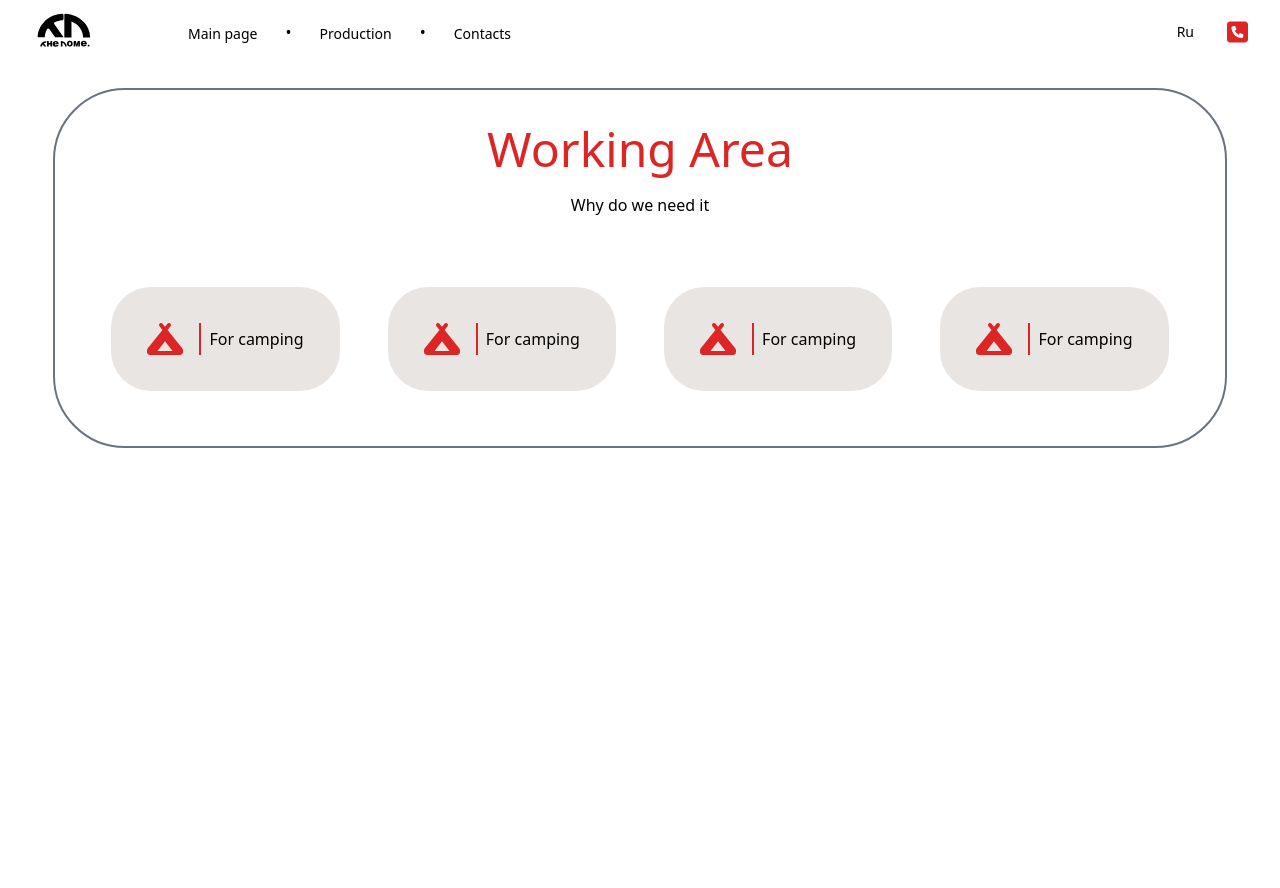
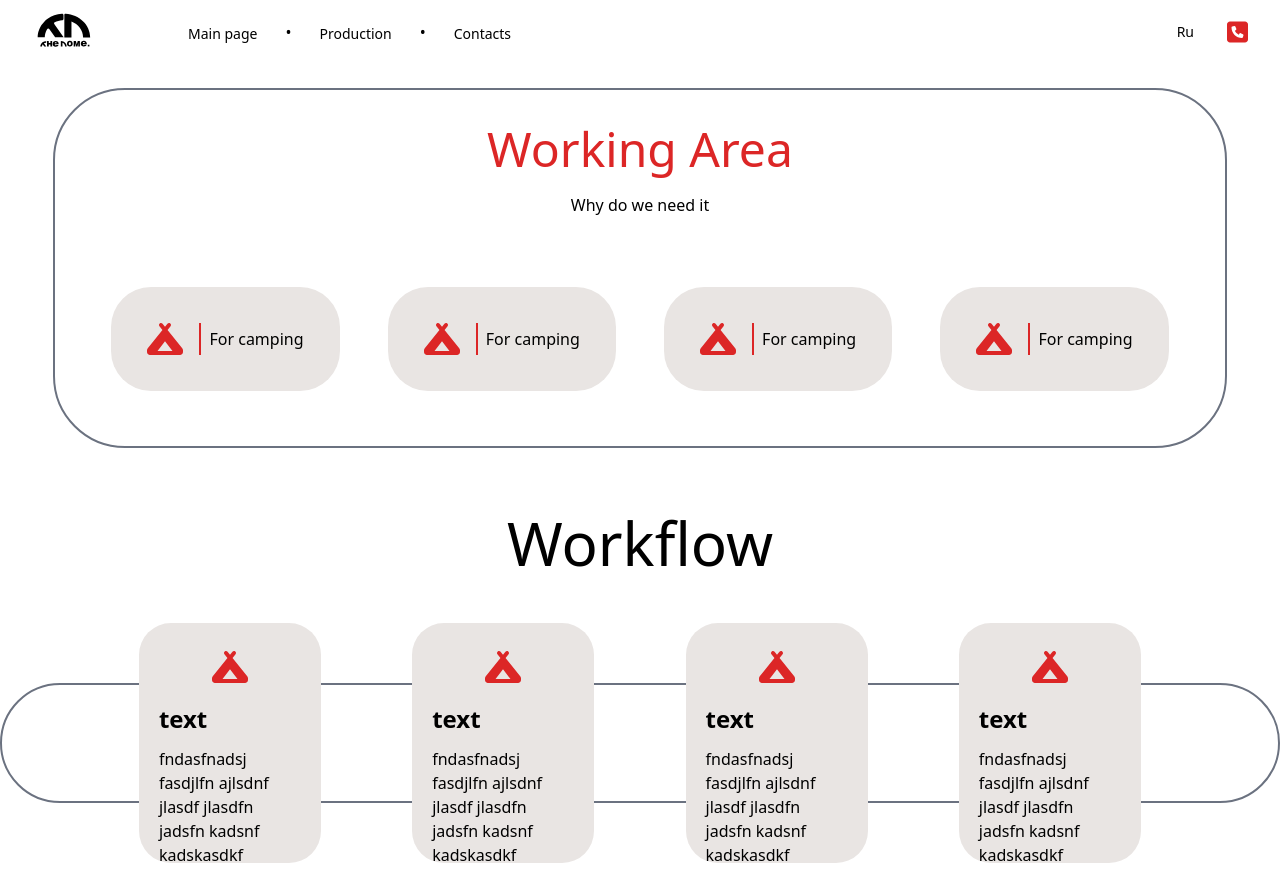
Before and after one commit to Evgenikaall/vdom, a React (Create React App) app: page / in a window 1280 px wide. Before the commit the page ends 800 px from the top, so only its background shows below. Built offline with nearby package versions, Linux system fonts and the light colour scheme.

Commit message:
workflow base (#5)

```diff
--- a/src/component/App.js
+++ b/src/component/App.js
@@ -2,12 +2,14 @@ import '../index.css'
 import React from "react";
 import Navbar from "./navbar/Navbar";
 import WorkingArea from "./workingArea/WorkingArea";
+import Workflow from "./workflow/Workflow";
 
 function App() {
   return (
       <React.Fragment>
         <Navbar />
         <WorkingArea />
+        <Workflow/>
       </React.Fragment>
   );
 }
--- /dev/null
+++ b/src/component/workflow/Workflow.js
@@ -0,0 +1,37 @@
+import React from 'react';
+import {FontAwesomeIcon} from "@fortawesome/react-fontawesome";
+import {faCampground} from "@fortawesome/free-solid-svg-icons";
+
+function Workflow() {
+    return (
+        <section className="w-full h-50vh flex justify-around items-center flex-col mt-10">
+            <h1 className="text-6xl mb">Workflow</h1>
+            <div className="w-11/12 h-30vh flex px-10 justify-around ">
+                <div className="w-full absolute left-1/2 right-1/2 -translate-x-1/2 translate-y-1/2 h-15vh border-2 border-gray-500 rounded-t-4.5rem rounded-b-4.5rem"></div>
+                <div className="flex-col flex basis-1/6 bg-main-color z-10 items-start px-5 py-7 rounded-t-2rem rounded-b-2rem">
+                    <FontAwesomeIcon icon={faCampground} className="text-red-600 self-center pb-5" size="2xl"/>
+                    <h1 className="text-2xl font-bold pb-3">text</h1>
+                    <p>fndasfnadsj fasdjlfn ajlsdnf jlasdf jlasdfn jadsfn kadsnf kadskasdkf</p>
+                </div>
+                <div className="flex-col flex basis-1/6 bg-main-color z-10 items-start px-5 py-7 rounded-t-2rem rounded-b-2rem">
+                    <FontAwesomeIcon icon={faCampground} className="text-red-600 self-center pb-5" size="2xl"/>
+                    <h1 className="text-2xl font-bold pb-3">text</h1>
+                    <p>fndasfnadsj fasdjlfn ajlsdnf jlasdf jlasdfn jadsfn kadsnf kadskasdkf</p>
+                </div>
+                <div className="flex-col flex basis-1/6 bg-main-color z-10 items-start px-5 py-7 rounded-t-2rem rounded-b-2rem">
+                    <FontAwesomeIcon icon={faCampground} className="text-red-600 self-center pb-5" size="2xl"/>
+                    <h1 className="text-2xl font-bold pb-3">text</h1>
+                    <p>fndasfnadsj fasdjlfn ajlsdnf jlasdf jlasdfn jadsfn kadsnf kadskasdkf</p>
+                </div>
+                <div className="flex-col flex basis-1/6 bg-main-color z-10 items-start px-5 py-7 rounded-t-2rem rounded-b-2rem">
+                    <FontAwesomeIcon icon={faCampground} className="text-red-600 self-center pb-5" size="2xl"/>
+                    <h1 className="text-2xl font-bold pb-3">text</h1>
+                    <p>fndasfnadsj fasdjlfn ajlsdnf jlasdf jlasdfn jadsfn kadsnf kadskasdkf</p>
+                </div>
+            </div>
+
+        </section>
+    );
+}
+
+export default Workflow;
--- a/tailwind.config.js
+++ b/tailwind.config.js
@@ -7,10 +7,14 @@ module.exports = {
   theme: {
     extend: {
       spacing: {
+        '90vh': '90vh',
         '50vh': '50vh',
+        '75vh': '75vh',
         '40vh': '40vh',
         '45vh': '45vh',
         '30vh': '30vh',
+        '20vh': '20vh',
+        '15vh': '15vh',
       },
       maxWidth: {
         '1/2': '50%',
@@ -22,8 +26,10 @@ module.exports = {
         '1.5': '1.5px',
       },
       borderRadius: {
-        '4.5rem': '4.5rem',
-        '2.5rem': '2.5rem'
+        '1.5rem': '1.5rem',
+        '2rem': '2rem',
+        '2.5rem': '2.5rem',
+        '4.5rem': '4.5rem'
       }
     },
   },
```
